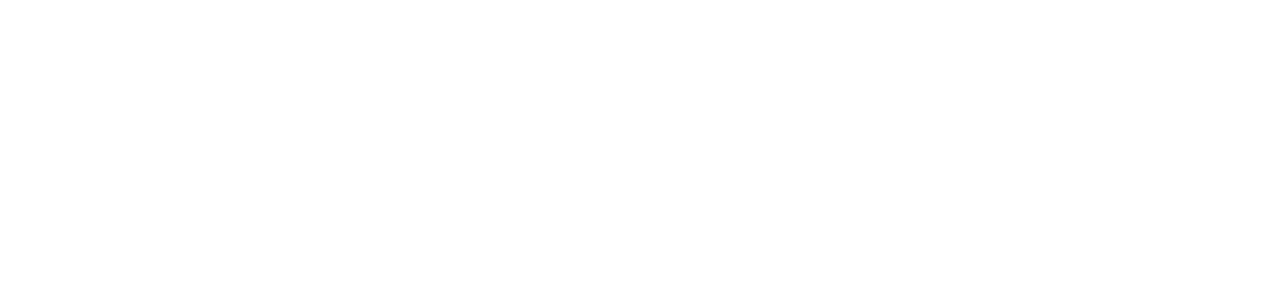
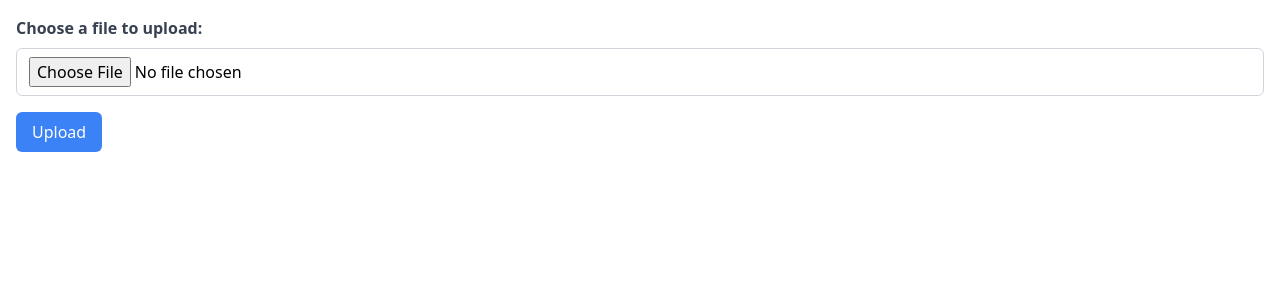
Before and after one commit to TheolaAshu/transcript-authentication-system, a React (Create React App) app: page /upload in a window 1280 px wide. Before the commit this address had no page. Shown: the top 300 px of the page. Built offline with nearby package versions, Linux system fonts and the light colour scheme.

Commit message:
upload page

```diff
--- a/src/App.js
+++ b/src/App.js
@@ -10,7 +10,7 @@
 import Adminlogin from "./pages/adminpg/adminlogin";
 import Students from "./pages/adminpg/students";
 import LoadingPage from "./pages/adminpg/loading";
-
+import UploadPage from "./pages/adminpg/upload"
 
 
 
@@ -47,6 +47,16 @@
             element={
                 <>
               <LoadingPage/>
+
+                </>
+            }
+            />
+            <Route
+            exact
+            path="/upload"
+            element={
+                <>
+              <UploadPage/>
 
                 </>
             }
--- a/src/pages/adminpg/upload.jsx
+++ b/src/pages/adminpg/upload.jsx
@@ -0,0 +1,42 @@
+import React from "react";
+import { useState } from "react";
+
+function UploadPage() {
+  const [file, setFile] = useState(null);
+
+  const handleFileChange = (e) => {
+    setFile(e.target.files[0]);
+  };
+
+  const handleSubmit = (e) => {
+    e.preventDefault();
+    // Add code to handle file upload here
+  };
+
+  return (
+    <div className="p-4">
+      <form onSubmit={handleSubmit}>
+        <div className="mb-4">
+          <label className="block text-gray-700 font-bold mb-2" htmlFor="file">
+            Choose a file to upload:
+          </label>
+          <input
+            type="file"
+            id="file"
+            className="w-full px-3 py-2 border border-gray-300 rounded-md focus:outline-none focus:ring-2 focus:ring-blue-500 focus:border-blue-500"
+            onChange={handleFileChange}
+          />
+        </div>
+        <button
+          type="submit"
+          className="bg-blue-500 text-white px-4 py-2 rounded-md hover:bg-blue-600 focus:outline-none focus:bg-blue-600"
+          disabled={!file}
+        >
+          Upload
+        </button>
+      </form>
+    </div>
+  );
+}
+
+export default UploadPage;
```
